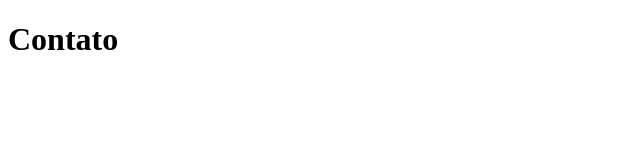
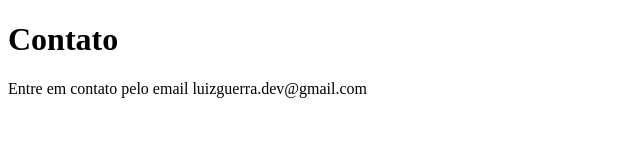
Before and after one commit to luizguerradev/LuizHC.Guerra, a plain HTML site: page contato.html in a window 1280 px wide. Shown: the whole page, without its empty margins (0-640 px from the left). Drawn offline with Linux system fonts and the light colour scheme.

Commit message:
adicionando o email de contato

```diff
--- a/contato.html
+++ b/contato.html
@@ -8,5 +8,6 @@
 </head>
 <body>
   <h1>Contato</h1>
+  <p>Entre em contato pelo email luizguerra.dev@gmail.com </p>
 </body>
 </html>
```
